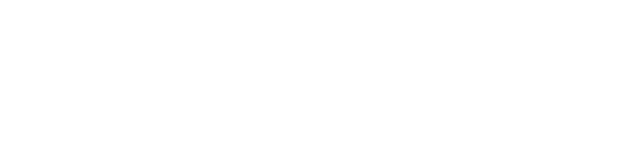
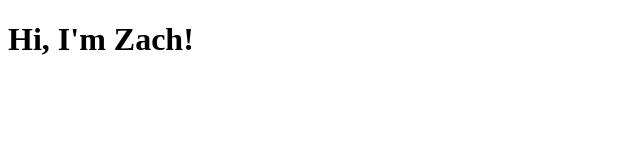
Before and after one commit to ZR-Bull/ZR-Bull.github.io, a plain HTML site: page index.html in a window 1280 px wide. Shown: the whole page, without its empty margins (0-640 px from the left). Drawn offline with Linux system fonts and the light colour scheme.

Commit message:
main page

```diff
--- a/index.html
+++ b/index.html
@@ -6,6 +6,6 @@
     <title>Document</title>
 </head>
 <body>
-
+    <h1>Hi, I'm Zach!</h1>
 </body>
 </html>
```
